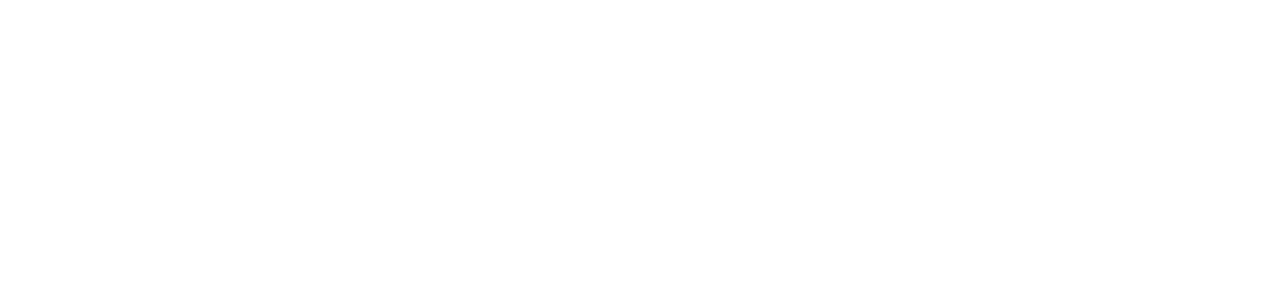
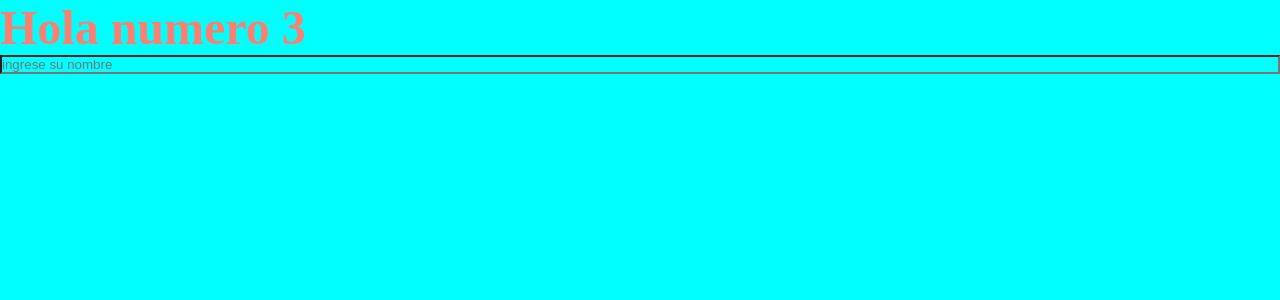
Before and after one commit to cappll-lucia/ProyectoCursoReactJS_CH, a React (Create React App) app: page / in a window 1280 px wide. Shown: the top 300 px of the page. Built offline with nearby package versions, Linux system fonts and the light colour scheme.

Commit message:
some attempts

```diff
--- /dev/null
+++ b/src/App.css
@@ -0,0 +1,11 @@
+*{
+    background-color: aqua;
+    margin: 0;
+    padding: 0;
+}
+
+.App{
+    display: flex;
+    justify-content: center;
+    flex-direction: column;
+}
--- a/src/App.js
+++ b/src/App.js
@@ -1,6 +1,19 @@
+import './App.css';
+
 function App() {
+let nroClase=3;
+
   return (
     <div className="App">
+      {/*comentatio*/}
+      <p style={
+        {
+          color:"salmon",
+          fontWeight: '800',
+          fontSize: '3rem',
+        }
+      }>Hola numero {nroClase}</p>
+      <input placeholder='ingrese su nombre'/>
     </div>
   );
 }
```
